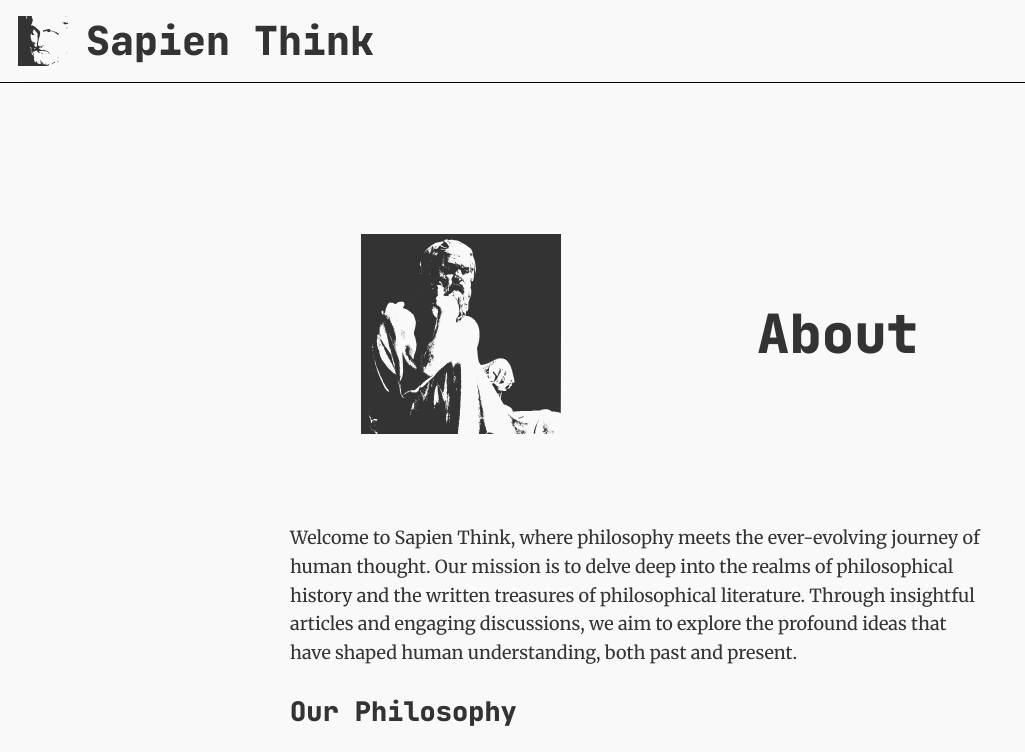
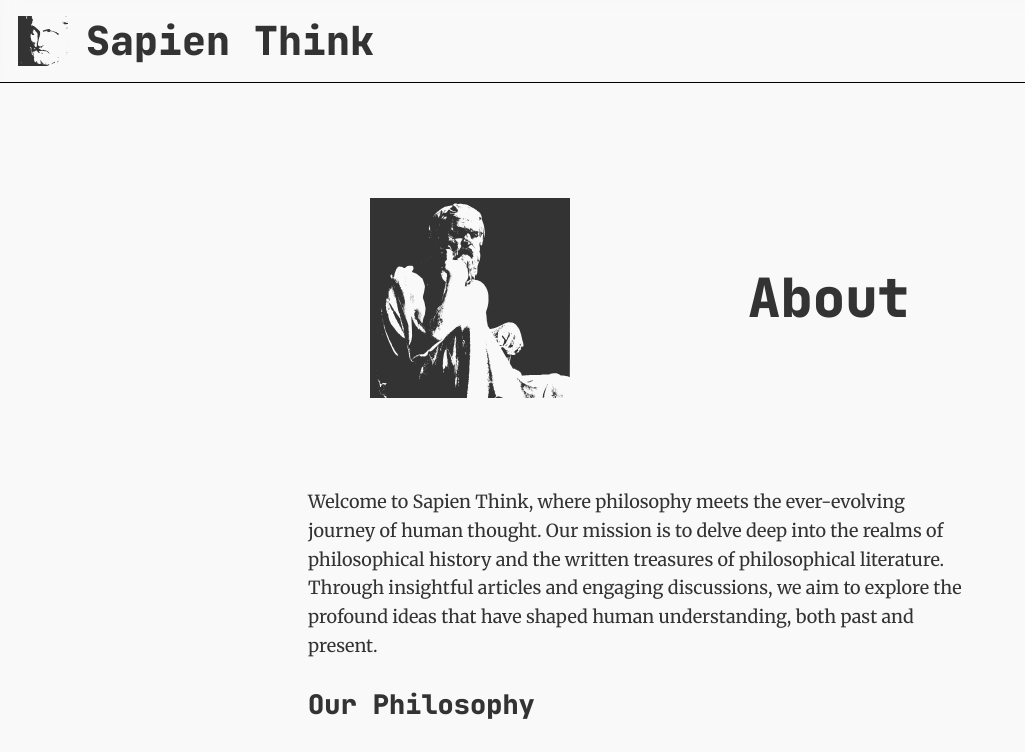
Before and after one commit to LukasKuppers/sapien-think-blog, a Next.js app in the folder nextjs-app/: page /about in a window 1280 px wide. Shown: the top 752 px of the page, without its empty margins (0-1025 px from the left). Built offline with nearby package versions, Linux system fonts and the light colour scheme.

Commit message:
clean up formatting on about page

```diff
--- a/nextjs-app/pages/about.js
+++ b/nextjs-app/pages/about.js
@@ -13,7 +13,7 @@ const About  = () => {
     <Layout pageTitle={text.aboutTitle} pageDesc={text.aboutDesc}>
       <div className={`${styles.container}`}>
         <div className={styles.headingContainer}>
-          <Image src='/images/socrates.svg' width={200} height={200} />
+          <Image src='/images/socrates.svg' alt='socrates sitting contemplatively' width={200} height={200} />
           <h1 className={`${utilStyles.colPrimary} ${jetBrainsMonoBold.className}`}>About</h1>
         </div>
         <div className={`${styles.contentContainer} ${jetBrainsMono.variable}
--- a/nextjs-app/styles/about.module.css
+++ b/nextjs-app/styles/about.module.css
@@ -1,6 +1,7 @@
 .container {
-  margin: 3rem;
-  max-width: 700px;
+  padding: 1rem;
+  max-width: min(100%, 700px);
+  overflow-wrap: break-word;
 }
 
 .headingContainer {
```
